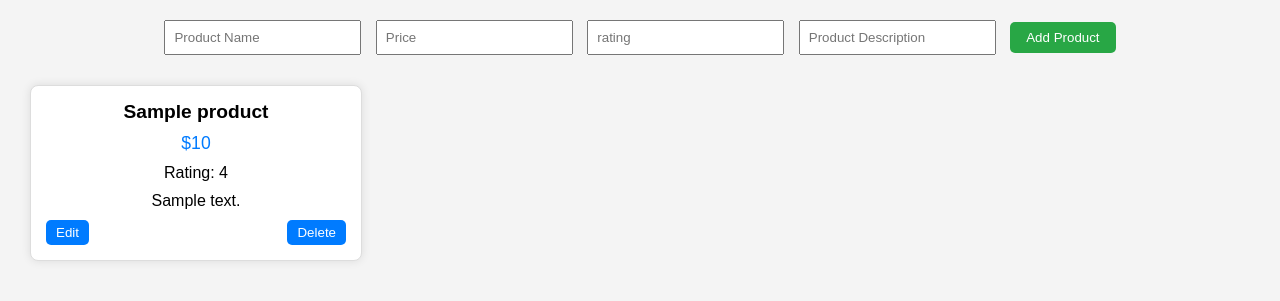
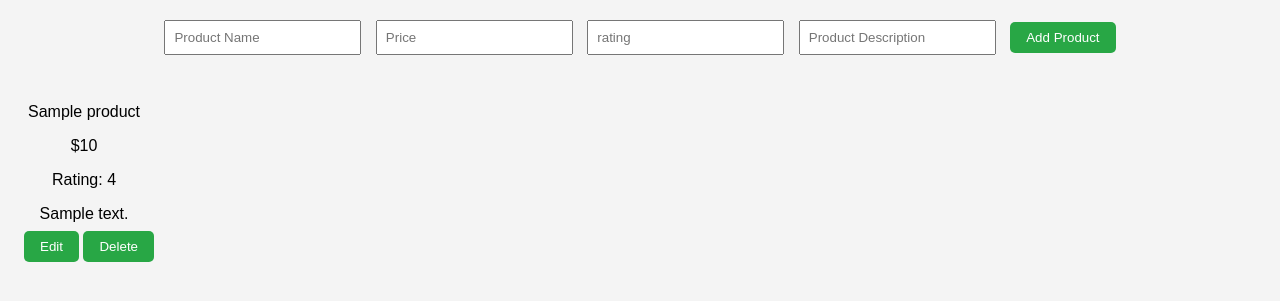
Before and after one commit to SACHINK51/pyproject, a Flask app: template templates/supplier.html in a window 1280 px wide. Shown: the part 135-436 px from the top of the page. Run offline with Flask 2, Linux system fonts and the light colour scheme; the template is opened without the code that fills it: most values are stand-ins (such as "Sample title", 1, 10 or a date in 2020).

Commit message:
changed css

```diff
--- a/templates/supplier.html
+++ b/templates/supplier.html
@@ -27,48 +27,34 @@
         }
 
         .product-card {
-            border: 1px solid #ddd;
-            border-radius: 8px;
-            box-shadow: 0 0 10px rgba(0, 0, 0, 0.1);
-            margin: 10px;
-            padding: 15px;
-            width: 300px;
-            background-color: #fff;
+            margin-top: 20px;
             text-align: center;
         }
 
         .product-name {
-            font-size: 1.2em;
-            font-weight: bold;
-            margin-bottom: 10px;
+            padding: 8px;
+            margin-right: 10px;
         }
 
         .product-price {
-            color: #007bff;
-            font-size: 1.1em;
-            margin-bottom: 10px;
+            padding: 8px;
+            margin-right: 10px;
         }
 
         .product-rating{
-            font-size: 1em;
-            margin-bottom: 10px;
+            padding: 8px;
+            margin-right: 10px;
         }
         .product-description {
-            font-size: 1em;
-            margin-bottom: 10px;
-        }
-
-        .edit-delete-buttons {
-            display: flex;
-            justify-content: space-between;
-            margin-top: 10px;
+            padding: 8px;
+            margin-right: 10px;
         }
 
         .edit-delete-buttons button {
-            background-color: #007bff;
+            background-color: #28a745;
             color: #fff;
             border: none;
-            padding: 5px 10px;
+            padding: 8px 16px;
             border-radius: 5px;
             cursor: pointer;
         }
@@ -157,51 +143,5 @@
         {% endfor %}
     </div>
 
-
-    <script>
-        function toggleEditForm(productID) {
-            const editForm = document.getElementById(`editForm${productID}`);
-            if (editForm.style.display === 'none') {
-                editForm.style.display = 'block';
-            } else {
-                editForm.style.display = 'none';
-            }
-        }
-
-        function submitEdit(productID) {
-            const productName = document.getElementById(`productName${productID}`).value;
-            const productPrice = document.getElementById(`productPrice${productID}`).value;
-            const productDescription = document.getElementById(`productDescription${productID}`).value;
-
-            fetch(`/update`, {
-                method: 'POST',
-                headers: {
-                    'Content-Type': 'application/json',
-                },
-                body: JSON.stringify({
-                    productID: productID,
-                    new_product_name: productName,
-                    new_price: productPrice,
-                    new_product_description: productDescription,
-                }),
-            })
-            .then(response => {
-                if (!response.ok) {
-                    throw new Error('Network response was not ok');
-                }
-                return response.json();
-            })
-            .then(data => {
-                // Handle success, you can update the UI or perform other actions
-                console.log('Product updated:', data);
-
-                // Optionally, hide the edit form after submitting
-                toggleEditForm(productID);
-            })
-            .catch(error => {
-                console.error('Error updating product:', error);
-            });
-        }
-    </script>
 </body>
 </html>
```
